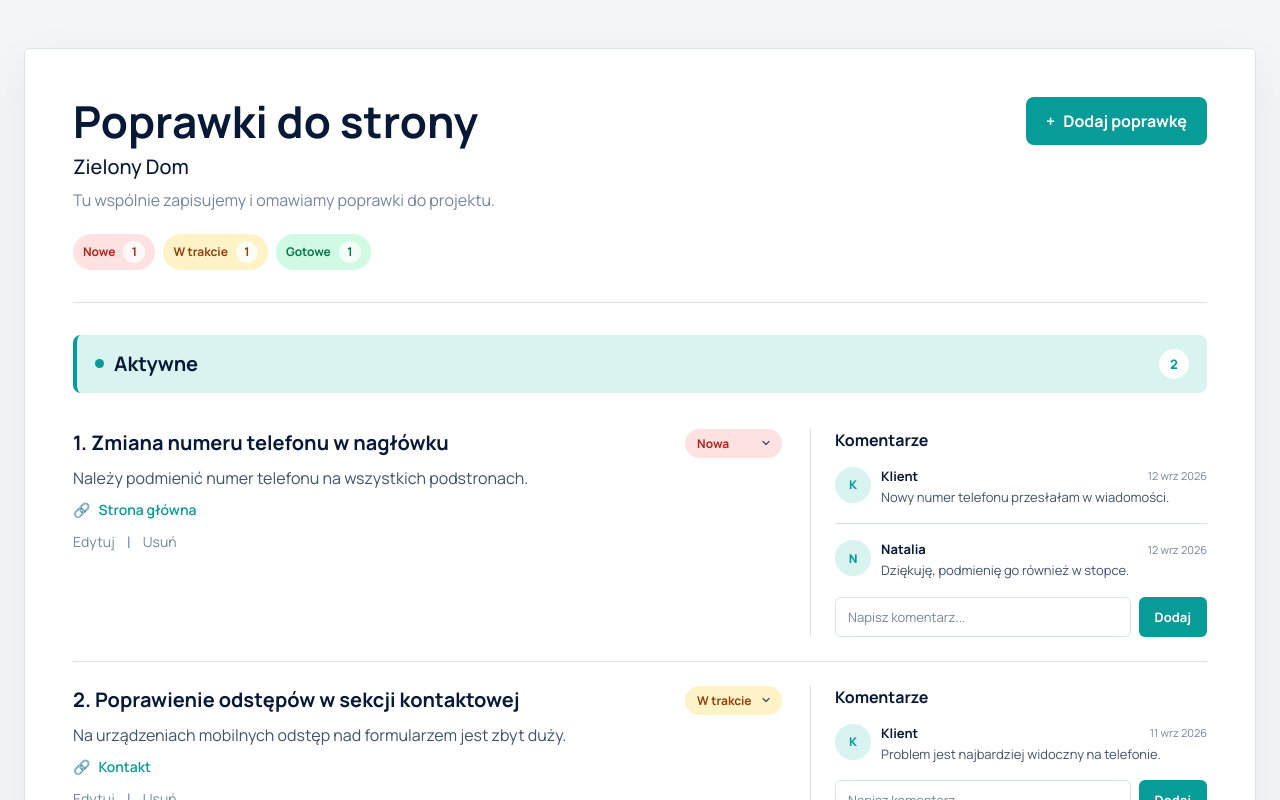
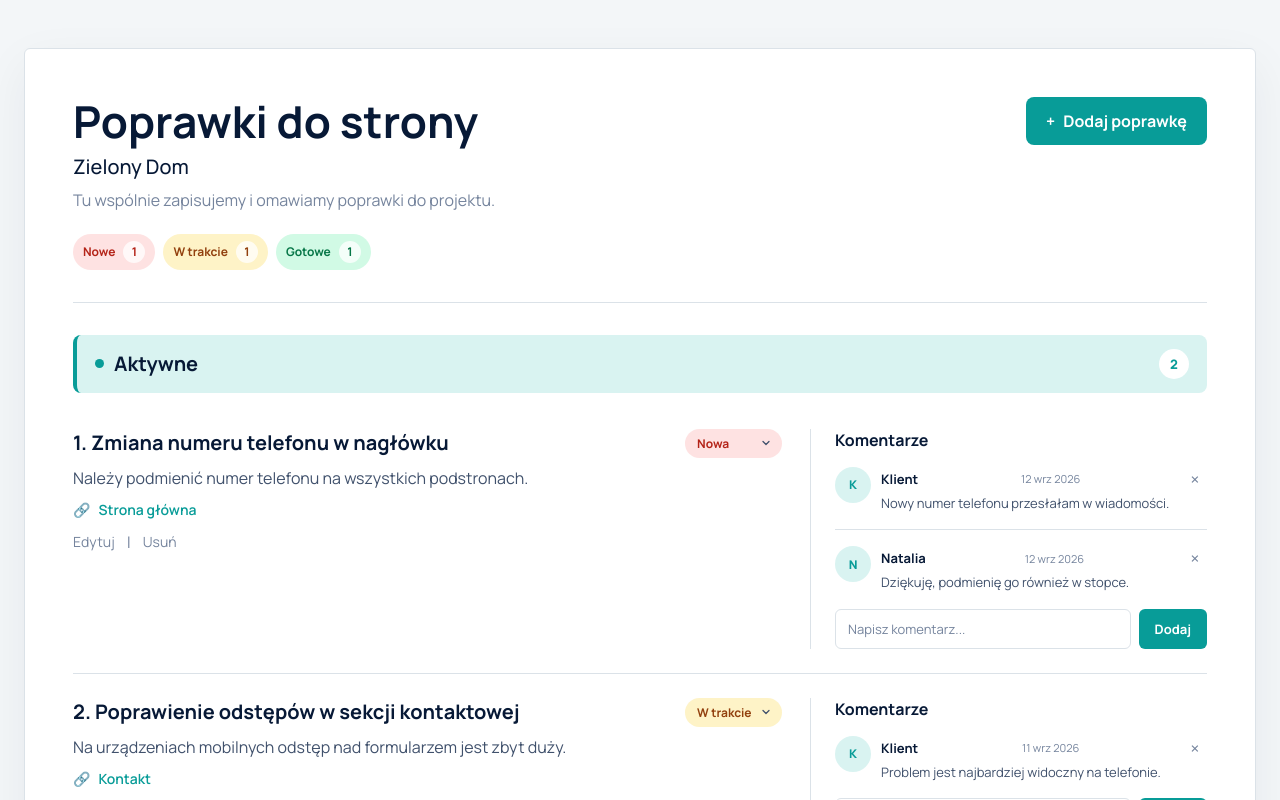
Before and after one commit to natalkakielbicka-coder/corrections-manager, a Vue app: page / in a window 1280 px wide. Shown: the top 800 px of the page. Built offline with nearby package versions, Linux system fonts and the light colour scheme.

Commit message:
Add comment deletion

```diff
--- a/src/components/comments/CorrectionComments.vue
+++ b/src/components/comments/CorrectionComments.vue
@@ -13,7 +13,7 @@ const props = defineProps({
   },
 })
 
-const emit = defineEmits(['add'])
+const emit = defineEmits(['add', 'delete'])
 const newComment = ref('')
 
 const commentInputId = `comment-${props.correctionId}`
@@ -49,6 +49,20 @@ const submitComment = () => {
             <time :datetime="comment.createdAt">
               {{ formatDate(comment.createdAt) }}
             </time>
+
+            <button
+              class="comment__delete"
+              type="button"
+              :aria-label="`Usuń komentarz użytkownika ${comment.author}`"
+              @click="
+                emit('delete', {
+                  correctionId,
+                  commentId: comment.id,
+                })
+              "
+            >
+              ×
+            </button>
           </div>
 
           <p>{{ comment.content }}</p>
@@ -200,6 +214,33 @@ const submitComment = () => {
   border: 0;
 }
 
+.comment__meta {
+  display: flex;
+  flex-shrink: 0;
+  align-items: center;
+  gap: 8px;
+}
+
+.comment__delete {
+  display: flex;
+  width: 24px;
+  height: 24px;
+  align-items: center;
+  justify-content: center;
+  padding: 0;
+  border: 0;
+  border-radius: 50%;
+  background: none;
+  color: var(--color-muted);
+  font-size: 18px;
+  line-height: 1;
+}
+
+.comment__delete:hover {
+  background-color: #fee2e2;
+  color: #b42318;
+}
+
 @media (max-width: 479px) {
   .comment__header {
     align-items: flex-start;
--- /dev/null
+++ b/src/components/comments/DeleteCommentModal.vue
@@ -0,0 +1,102 @@
+<script setup>
+import BaseModal from '../ui/BaseModal.vue'
+
+defineProps({
+  commentContent: {
+    type: String,
+    required: true,
+  },
+})
+
+const emit = defineEmits(['close', 'confirm'])
+</script>
+
+<template>
+  <BaseModal label="Potwierdź usunięcie komentarza" @close="emit('close')">
+    <template #header>
+      <h2 class="modal-title">Usunąć komentarz?</h2>
+    </template>
+
+    <div class="delete-confirmation">
+      <p class="delete-confirmation__comment">„{{ commentContent }}”</p>
+
+      <p class="delete-confirmation__warning">Tej operacji nie będzie można cofnąć.</p>
+    </div>
+
+    <template #footer>
+      <div class="delete-confirmation__actions">
+        <button class="button button--secondary" type="button" @click="emit('close')">
+          Anuluj
+        </button>
+
+        <button class="button button--danger" type="button" @click="emit('confirm')">
+          Usuń komentarz
+        </button>
+      </div>
+    </template>
+  </BaseModal>
+</template>
+
+<style scoped>
+.modal-title {
+  margin: 0;
+  color: var(--color-heading);
+  font-size: 28px;
+}
+
+.delete-confirmation__comment {
+  margin: 0;
+  color: var(--color-text);
+  font-style: italic;
+  line-height: 1.6;
+}
+
+.delete-confirmation__warning {
+  margin: 12px 0 0;
+  color: #b42318;
+  font-size: 14px;
+}
+
+.delete-confirmation__actions {
+  display: flex;
+  justify-content: flex-end;
+  gap: 12px;
+}
+
+.button {
+  min-height: 46px;
+  padding: 11px 18px;
+  border: 1px solid transparent;
+  border-radius: 6px;
+  font-weight: 700;
+}
+
+.button--secondary {
+  border-color: var(--color-border);
+  background-color: var(--color-surface);
+  color: var(--color-text);
+}
+
+.button--secondary:hover {
+  border-color: var(--color-muted);
+}
+
+.button--danger {
+  background-color: #b42318;
+  color: #ffffff;
+}
+
+.button--danger:hover {
+  background-color: #8f1c13;
+}
+
+@media (max-width: 479px) {
+  .delete-confirmation__actions {
+    flex-direction: column-reverse;
+  }
+
+  .delete-confirmation__actions .button {
+    width: 100%;
+  }
+}
+</style>
--- a/src/components/corrections/CorrectionCard.vue
+++ b/src/components/corrections/CorrectionCard.vue
@@ -25,7 +25,7 @@ const selectedPage = computed(() => {
   return getPageById(props.correction.pageId)
 })
 
-const emit = defineEmits(['add-comment', 'update-status', 'edit', 'delete'])
+const emit = defineEmits(['add-comment', 'update-status', 'edit', 'delete', 'delete-comment'])
 </script>
 
 <template>
@@ -97,6 +97,7 @@ const emit = defineEmits(['add-comment', 'update-status', 'edit', 'delete'])
       :comments="correction.comments"
       :correction-id="correction.id"
       @add="emit('add-comment', $event)"
+      @delete="emit('delete-comment', $event)"
     />
   </article>
 </template>
--- a/src/components/corrections/CorrectionsList.vue
+++ b/src/components/corrections/CorrectionsList.vue
@@ -12,7 +12,7 @@ defineProps({
   },
 })
 
-const emit = defineEmits(['add-comment', 'update-status', 'edit', 'delete'])
+const emit = defineEmits(['add-comment', 'update-status', 'edit', 'delete', 'delete-comment'])
 </script>
 
 <template>
@@ -27,6 +27,7 @@ const emit = defineEmits(['add-comment', 'update-status', 'edit', 'delete'])
       @update-status="emit('update-status', $event)"
       @edit="emit('edit', $event)"
       @delete="emit('delete', $event)"
+      @delete-comment="emit('delete-comment', $event)"
     />
   </div>
 </template>
--- a/src/composables/useCorrections.js
+++ b/src/composables/useCorrections.js
@@ -51,6 +51,18 @@ export const useCorrections = () => {
     })
   }
 
+  const deleteComment = ({ correctionId, commentId }) => {
+    const correction = corrections.value.find((correctionItem) => {
+      return correctionItem.id === correctionId
+    })
+
+    if (!correction) return
+
+    correction.comments = correction.comments.filter((comment) => {
+      return comment.id !== commentId
+    })
+  }
+
   const updateCorrectionStatus = ({ correctionId, status }) => {
     const correction = corrections.value.find((correctionItem) => {
       return correctionItem.id === correctionId
@@ -99,6 +111,7 @@ export const useCorrections = () => {
     sortedCorrections,
     addCorrection,
     addComment,
+    deleteComment,
     updateCorrectionStatus,
     deleteCorrection,
     updateCorrection,
--- a/src/views/HomeView.vue
+++ b/src/views/HomeView.vue
@@ -4,6 +4,7 @@ import CorrectionsList from '../components/corrections/CorrectionsList.vue'
 import EmptyCorrectionsState from '../components/corrections/EmptyCorrectionsState.vue'
 import CorrectionFormModal from '../components/corrections/CorrectionFormModal.vue'
 import DeleteCorrectionModal from '../components/corrections/DeleteCorrectionModal.vue'
+import DeleteCommentModal from '../components/comments/DeleteCommentModal.vue'
 import { useCorrections } from '../composables/useCorrections'
 
 const {
@@ -16,11 +17,13 @@ const {
   activeCorrections,
   completedCorrections,
   statusCounts,
+  deleteComment,
 } = useCorrections()
 
 const isCorrectionFormOpen = ref(false)
 
 const correctionToEdit = ref(null)
+const commentToDelete = ref(null)
 
 const openCorrectionForm = () => {
   correctionToEdit.value = null
@@ -69,6 +72,41 @@ const confirmDeleteCorrection = () => {
 
   deleteCorrection(correctionToDelete.value.id)
   closeDeleteModal()
+}
+
+const openDeleteCommentModal = ({ correctionId, commentId }) => {
+  const correction = sortedCorrections.value.find((correctionItem) => {
+    return correctionItem.id === correctionId
+  })
+
+  if (!correction) return
+
+  const comment = correction.comments.find((commentItem) => {
+    return commentItem.id === commentId
+  })
+
+  if (!comment) return
+
+  commentToDelete.value = {
+    correctionId,
+    commentId,
+    content: comment.content,
+  }
+}
+
+const closeDeleteCommentModal = () => {
+  commentToDelete.value = null
+}
+
+const confirmDeleteComment = () => {
+  if (!commentToDelete.value) return
+
+  deleteComment({
+    correctionId: commentToDelete.value.correctionId,
+    commentId: commentToDelete.value.commentId,
+  })
+
+  closeDeleteCommentModal()
 }
 </script>
 
@@ -128,6 +166,7 @@ const confirmDeleteCorrection = () => {
             @update-status="updateCorrectionStatus"
             @edit="openEditModal"
             @delete="openDeleteModal"
+            @delete-comment="openDeleteCommentModal"
           />
         </section>
 
@@ -174,6 +213,13 @@ const confirmDeleteCorrection = () => {
       :correction-title="correctionToDelete.title"
       @close="closeDeleteModal"
       @confirm="confirmDeleteCorrection"
+    />
+
+    <DeleteCommentModal
+      v-if="commentToDelete"
+      :comment-content="commentToDelete.content"
+      @close="closeDeleteCommentModal"
+      @confirm="confirmDeleteComment"
     />
   </main>
 </template>
```
